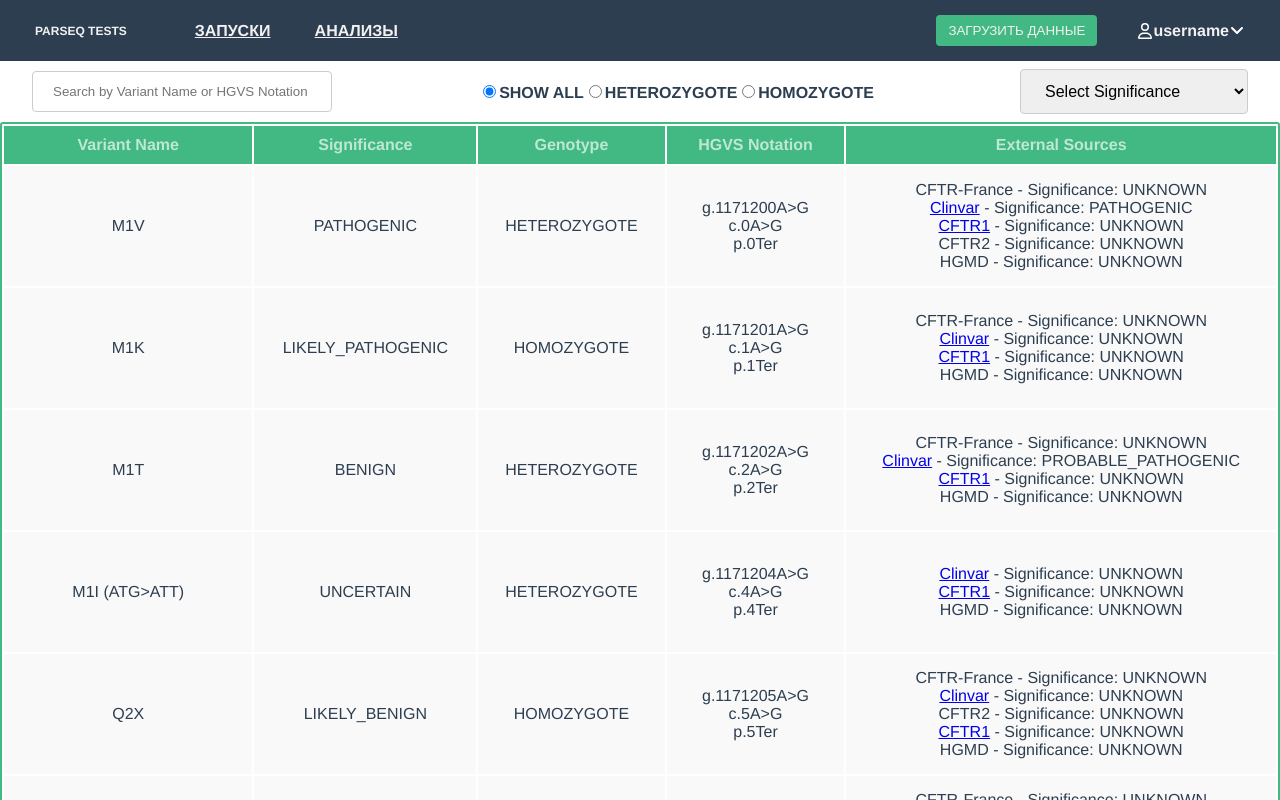
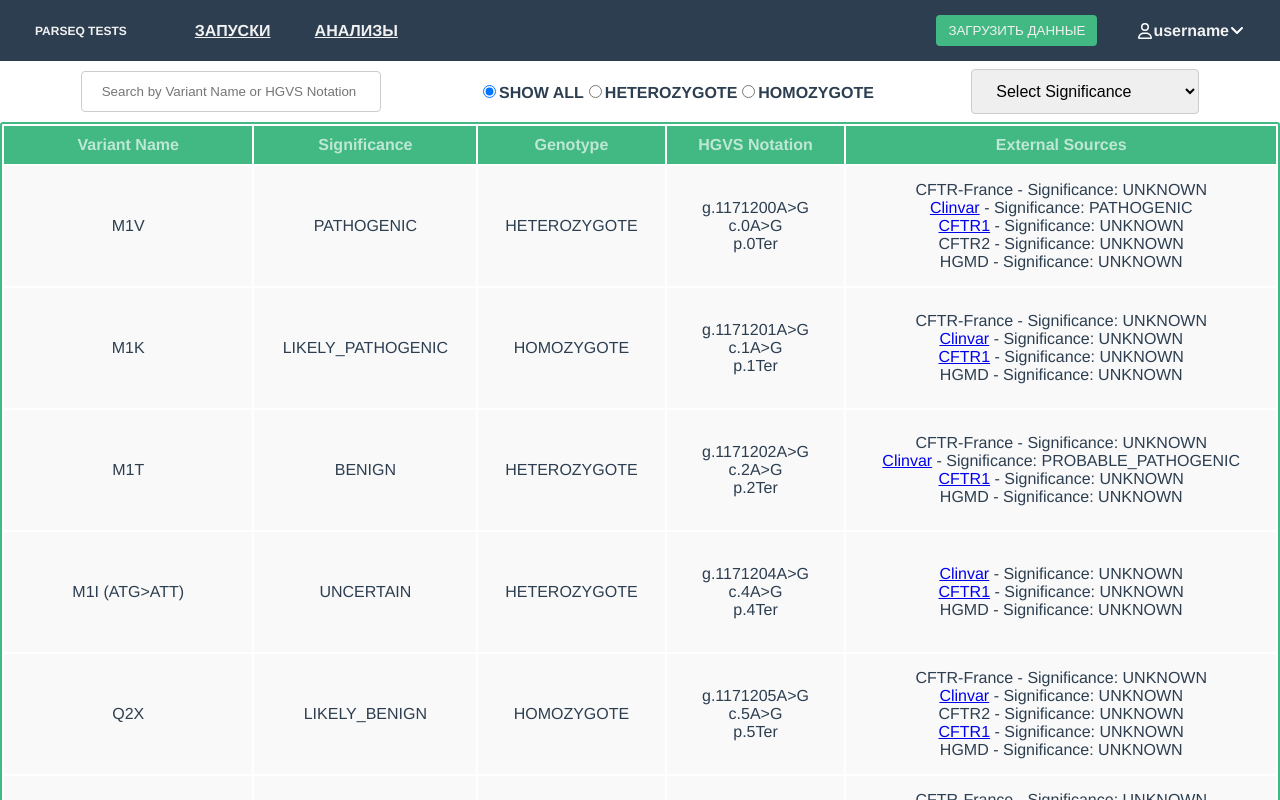
Before and after one commit to imkozin/vue-test, a Vue app: page /analyze in a window 1280 px wide. Built offline with nearby package versions, Linux system fonts and the light colour scheme.

Commit message:
edited table size

```diff
--- a/src/App.vue
+++ b/src/App.vue
@@ -33,30 +33,36 @@
 </template>
 
 <script setup>
-import { jsPDF } from 'jspdf';
-import 'jspdf-autotable';
-import userData from './assets/variants.json';
+import { jsPDF } from 'jspdf'
+import 'jspdf-autotable'
+import userData from './assets/variants.json'
 
 const exportToPdf = () => {
-  const doc = new jsPDF();
+  const doc = new jsPDF()
 
-  const tableData = userData.variants.map(item => {
+  const tableData = userData.variants.map((item) => {
     return [
       item.alleleName,
       item.hgvs.g,
       item.hgvs.c,
       item.hgvs.p,
       item.genotype,
-      item.significance
-    ];
-  });
-  const headers = ['Variant Name', 'HGVS (g)', 'HGVS (c)', 'HGVS (p)', 'Genotype', 'Significance'];
+      item.significance,
+    ]
+  })
+  const headers = [
+    'Variant Name',
+    'HGVS (g)',
+    'HGVS (c)',
+    'HGVS (p)',
+    'Genotype',
+    'Significance',
+  ]
 
-  doc.autoTable({ head: [headers], body: tableData });
+  doc.autoTable({ head: [headers], body: tableData })
 
-  doc.save('data.pdf');
-};
-
+  doc.save('data.pdf')
+}
 </script>
 
 <style>
@@ -72,14 +78,6 @@ const exportToPdf = () => {
   height: 16px;
   fill: #fff;
   color: white;
-}
-
-#app {
-  font-family: Avenir, Helvetica, Arial, sans-serif;
-  -webkit-font-smoothing: antialiased;
-  -moz-osx-font-smoothing: grayscale;
-  text-align: center;
-  color: #2c3e50;
 }
 
 nav {
--- a/src/components/DataTable.vue
+++ b/src/components/DataTable.vue
@@ -1,5 +1,5 @@
 <template>
-  <div>
+  <div class="container">
     <div class="sort">
       <SearchForm @search="handleSearch" />
 
@@ -38,7 +38,9 @@
         </tr>
       </tbody>
     </table>
-    <div class="data" v-if="filteredData.length === 0">No data matches the applied filters</div>
+    <div class="data" v-if="filteredData.length === 0">
+      No data matches the applied filters
+    </div>
   </div>
 </template>
 
@@ -113,10 +115,16 @@ const handleSelectFilter = (select) => {
 </script>
 
 <style scoped>
+.container {
+  max-width: 100%;
+  overflow-x: auto;
+}
+
 .sort {
   display: flex;
   align-items: center;
-  justify-content: space-between;
+  justify-content: space-around;
+  flex-wrap: wrap;
   margin: 0 2em;
 }
 
@@ -157,7 +165,7 @@ ul {
 
 .data {
   color: #42b983;
-  font-size: 3em;
+  font-size: 2em;
   margin: 0 auto;
 }
 </style>
--- a/src/main.css
+++ b/src/main.css
@@ -13,4 +13,9 @@ html {
   max-width: 1920px;
   max-height: 1080px;
   margin: 0 auto;
+  font-family: Avenir, Helvetica, Arial, sans-serif;
+  -webkit-font-smoothing: antialiased;
+  -moz-osx-font-smoothing: grayscale;
+  text-align: center;
+  color: #2c3e50;
 }
```
